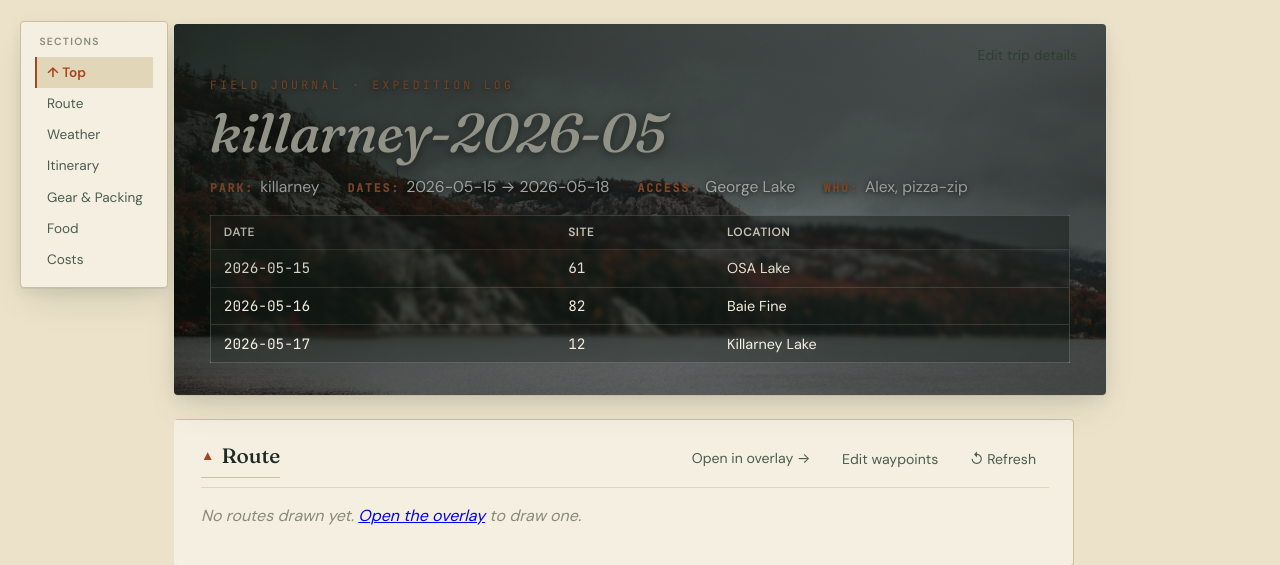
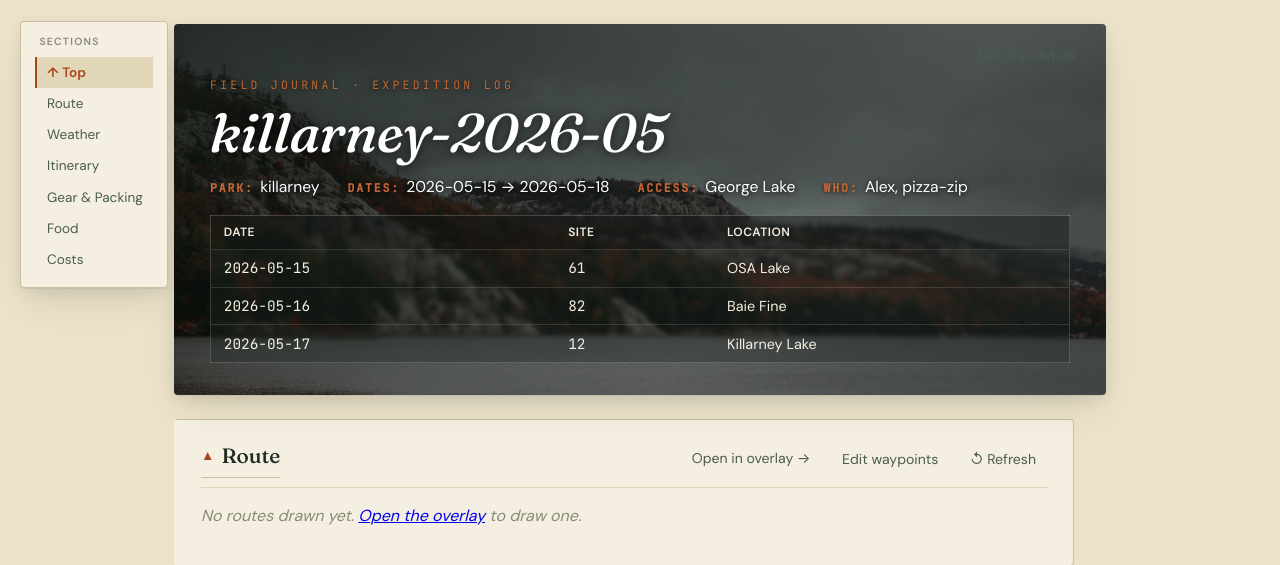
Before and after one commit to alex-nedelkoff/camping-planner, a FastAPI app: page /trip/killarney-2026-05 in a window 1280 px wide. Shown: the part 51-616 px from the top of the page. Run offline with FastAPI, Linux system fonts and the light colour scheme; data comes from the database, SQL or seed files in the repository; data that the repository does not hold is empty.

Commit message:
fix(hero): text was rendering BEHIND the ::after vignette
The previous commit added a radial vignette via .trip-hero::after with
position: absolute. Because pseudo-elements after content render on TOP
of children by default, the 45% black vignette was masking the headline
and meta — exactly what you saw.

Fix:
- Move the radial vignette INTO the background-image stack (between the
  diagonal text-zone gradient and the photo). It's now part of the layer
  beneath all content, where it belongs.
- Drop the ::after rule entirely.
- Add `isolation: isolate` + `.trip-hero > * { position: relative; z-index: 1 }`
  as belt-and-suspenders so any future overlay won't recreate the bug.
- Bump headline color #fbf6e6 → #ffffff (pure white) for max contrast
  now that nothing is masking it.

Co-Authored-By: Claude Opus 4.7 <noreply@anthropic.com>

```diff
--- a/app/static/css/trip.css
+++ b/app/static/css/trip.css
@@ -60,21 +60,27 @@ code, pre, .mono, .nights-table td:first-child, .wx-date,
   padding: 3.25rem 2.25rem 2rem;
   margin-bottom: 1.5rem;
   color: #ffffff;
+  /* Layer order (top-to-bottom): diagonal text-zone darkening, bottom vignette, photo. */
   background:
-    /* deepens the text zone (top-left) without flattening the whole image */
     linear-gradient(135deg,
       rgba(15,22,18,0.78) 0%,
       rgba(15,22,18,0.45) 35%,
       rgba(15,22,18,0.30) 65%,
       rgba(15,22,18,0.55) 100%),
+    radial-gradient(120% 60% at 50% 100%,
+      rgba(15,22,18,0) 50%, rgba(15,22,18,0.40) 100%),
     url("/static/img/killarney-hero.jpg") center 35% / cover no-repeat;
   box-shadow: var(--shadow);
   overflow: hidden;
+  isolation: isolate;
 }
+.trip-hero > * { position: relative; z-index: 1; }
 .trip-hero::before {
   /* monospace supertitle above the headline — adds a journal-stamp feel */
   content: "FIELD JOURNAL  \B7  EXPEDITION LOG";
   display: block;
+  position: relative;
+  z-index: 1;
   font-family: var(--font-mono);
   font-size: 0.72rem;
   letter-spacing: 0.28em;
@@ -82,19 +88,13 @@ code, pre, .mono, .nights-table td:first-child, .wx-date,
   margin-bottom: 0.65rem;
   text-shadow: 0 1px 4px rgba(0,0,0,0.6);
 }
-.trip-hero::after {
-  /* subtle vignette */
-  content: ""; position: absolute; inset: 0; pointer-events: none;
-  background: radial-gradient(120% 60% at 50% 100%,
-              rgba(15,22,18,0.0) 50%, rgba(15,22,18,0.45) 100%);
-}
 .trip-hero h1 {
   font-family: var(--font-serif);
   font-style: italic;
   font-weight: 500;
   font-size: 3.4rem;
   line-height: 1.05;
-  color: #fbf6e6;
+  color: #ffffff;
   margin: 0 0 0.85rem;
   letter-spacing: -0.015em;
   text-shadow:
```
